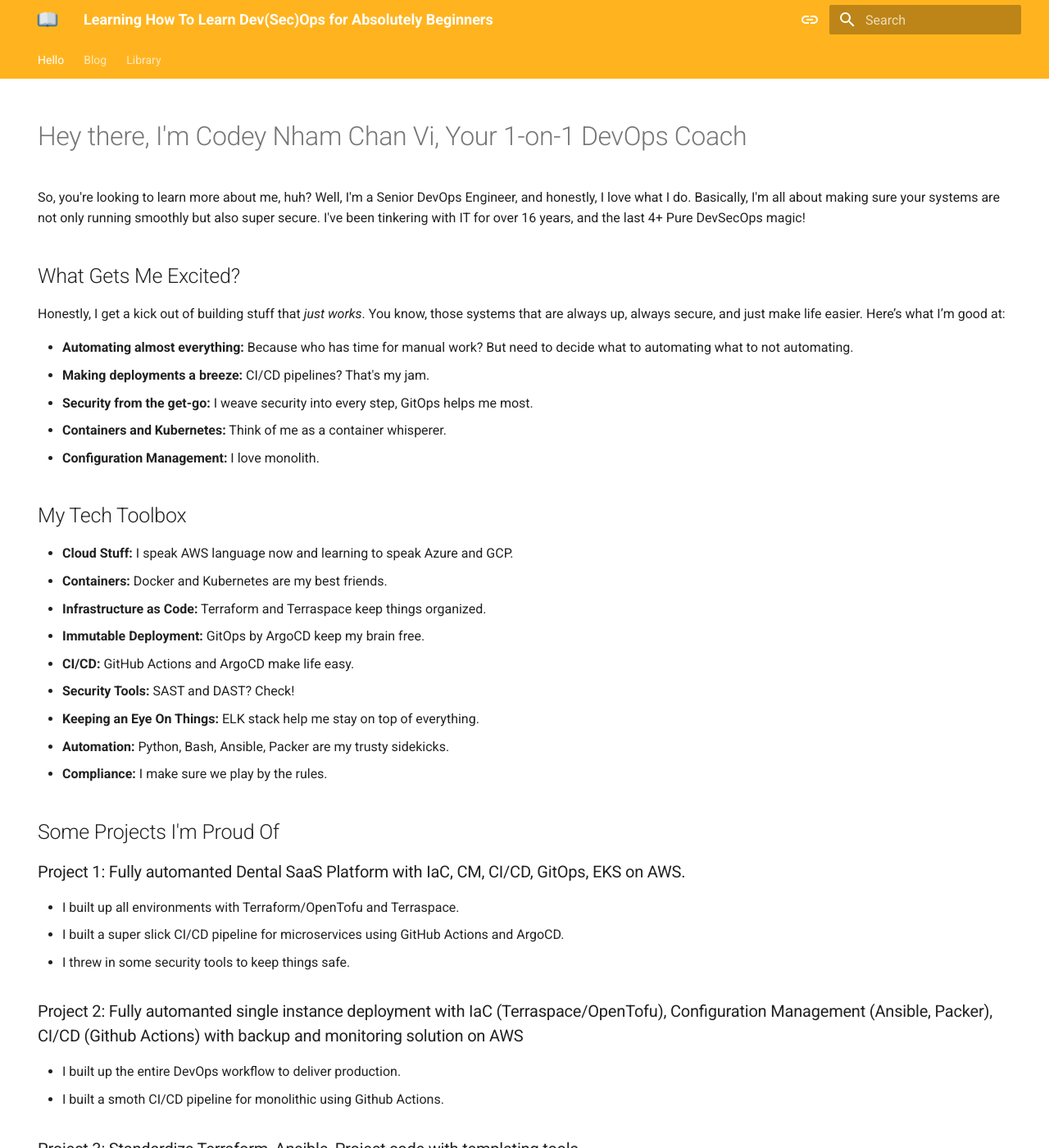
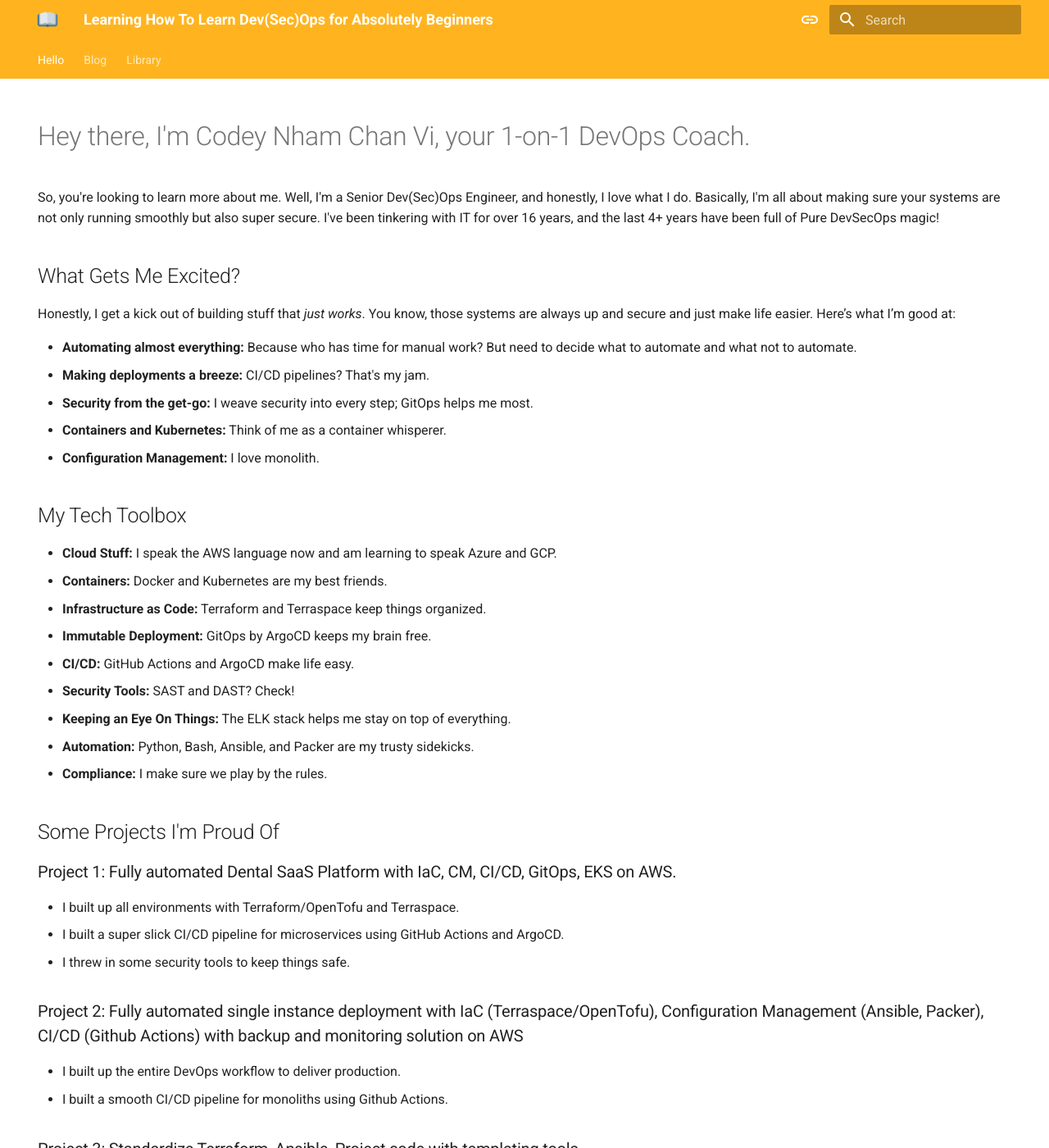
Before and after one commit to hocachoc/hocachoc.github.io, an MkDocs documentation site: the page built from docs/index.md, in a window 1280 px wide and 1400 px high. Shown: the whole window at 82% size. Built offline with MkDocs 1.6.1 and Material for MkDocs 9.7.7, drawn with Linux system fonts in a browser that asks for light colours; some of the changed text lies outside the part shown.

```diff
--- a/docs/index.md
+++ b/docs/index.md
@@ -5,55 +5,55 @@ hide:
   - toc
 ---
 
-# Hey there, I'm Codey Nham Chan Vi, Your 1-on-1 DevOps Coach
+# Hey there, I'm Codey Nham Chan Vi, your 1-on-1 DevOps Coach.
 
-So, you're looking to learn more about me, huh? Well, I'm a Senior DevOps Engineer, and honestly, I love what I do. Basically, I'm all about making sure your systems are not only running smoothly but also super secure. I've been tinkering with IT for over 16 years, and the last 4+ Pure DevSecOps magic!
+So, you're looking to learn more about me. Well, I'm a Senior Dev(Sec)Ops Engineer, and honestly, I love what I do. Basically, I'm all about making sure your systems are not only running smoothly but also super secure. I've been tinkering with IT for over 16 years, and the last 4+ years have been full of Pure DevSecOps magic!
 
 ## What Gets Me Excited?
 
-Honestly, I get a kick out of building stuff that _just works_. You know, those systems that are always up, always secure, and just make life easier. Here’s what I’m good at:
+Honestly, I get a kick out of building stuff that _just works_. You know, those systems are always up and secure and just make life easier. Here’s what I’m good at:
 
-- **Automating almost everything:** Because who has time for manual work? But need to decide what to automating what to not automating.
+- **Automating almost everything:** Because who has time for manual work? But need to decide what to automate and what not to automate.
 - **Making deployments a breeze:** CI/CD pipelines? That's my jam.
-- **Security from the get-go:** I weave security into every step, GitOps helps me most.
+- **Security from the get-go:** I weave security into every step; GitOps helps me most.
 - **Containers and Kubernetes:** Think of me as a container whisperer.
 - **Configuration Management:** I love monolith.
 
 ## My Tech Toolbox
 
-- **Cloud Stuff:** I speak AWS language now and learning to speak Azure and GCP.
+- **Cloud Stuff:** I speak the AWS language now and am learning to speak Azure and GCP.
 - **Containers:** Docker and Kubernetes are my best friends.
 - **Infrastructure as Code:** Terraform and Terraspace keep things organized.
-- **Immutable Deployment:** GitOps by ArgoCD keep my brain free.
+- **Immutable Deployment:** GitOps by ArgoCD keeps my brain free.
 - **CI/CD:** GitHub Actions and ArgoCD make life easy.
 - **Security Tools:** SAST and DAST? Check!
-- **Keeping an Eye On Things:** ELK stack help me stay on top of everything.
-- **Automation:** Python, Bash, Ansible, Packer are my trusty sidekicks.
+- **Keeping an Eye On Things:** The ELK stack helps me stay on top of everything.
+- **Automation:** Python, Bash, Ansible, and Packer are my trusty sidekicks.
 - **Compliance:** I make sure we play by the rules.
 
 ## Some Projects I'm Proud Of
 
-### Project 1: Fully automanted Dental SaaS Platform with IaC, CM, CI/CD, GitOps, EKS on AWS.
+### Project 1: Fully automated Dental SaaS Platform with IaC, CM, CI/CD, GitOps, EKS on AWS.
 
 - I built up all environments with Terraform/OpenTofu and Terraspace.
 - I built a super slick CI/CD pipeline for microservices using GitHub Actions and ArgoCD.
 - I threw in some security tools to keep things safe.
 
-### Project 2: Fully automanted single instance deployment with IaC (Terraspace/OpenTofu), Configuration Management (Ansible, Packer), CI/CD (Github Actions) with backup and monitoring solution on AWS
+### Project 2: Fully automated single instance deployment with IaC (Terraspace/OpenTofu), Configuration Management (Ansible, Packer), CI/CD (Github Actions) with backup and monitoring solution on AWS
 
 - I built up the entire DevOps workflow to deliver production.
-- I built a smoth CI/CD pipeline for monolithic using Github Actions.
+- I built a smooth CI/CD pipeline for monoliths using Github Actions.
 
 ### Project 3: Standardize Terraform, Ansible, Project code with templating tools.
 
-- I set up Copier to templating all the Deployment workflows.
+- I set up the Copier to template all the Deployment workflows.
 - Making standard for all the setup to reduce human errors.
-- I deployed new infrastruture faster than 3x times.
+- I deployed new infrastructure faster than 3x times.
 
 ### Project 4: Essential Cyber Hygiene Program (CIS Controls - IG1).
 
-- I setup the whole Security Roadmap and implement 56 controls.
-- Conduct the Security Awareness program for all staffs.
+- I set up the whole Security Roadmap and implemented 56 controls.
+- Conduct the Security Awareness program for all staff.
 
 ## My "Gold Stars" (Certifications)
 
@@ -66,4 +66,4 @@ Honestly, I get a kick out of building stuff that _just works_. You know, those
 
 ## Let's Connect!
 
-If you are SysAdmin, IT Operations, Network Engineer or DBA and want to getting started as Junior DevOps Engineer, hit me up on [:fontawesome-brands-linkedin:{ .heart }](https://linkedin.com/in/chanvi). Let's make some magic happen!
+If you are a System Admin (Windows or Linux), Network Engineer, Security Engineer, DBA, or even IT Helpdesk and want to get started as a Junior DevOps Engineer, hit me up on [:fontawesome-brands-linkedin:{ .heart }](https://linkedin.com/in/chanvi). Let's make some magic happen!
```
Also changed, not shown: docs/blog/posts/linux-treasure-hunt.md (+13 -11 lines), docs/library/cm.md (+4 -0 lines), docs/library/iac.md (+4 -0 lines), docs/assets/page-under-construction.jpg (added).
